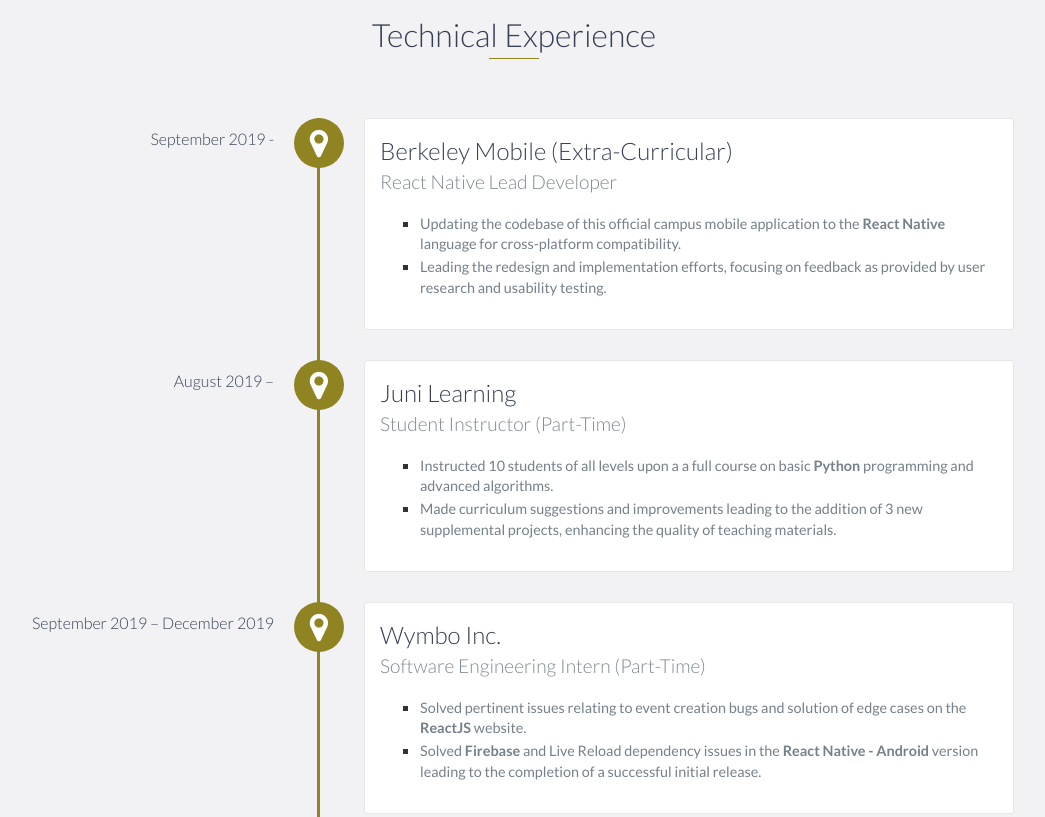
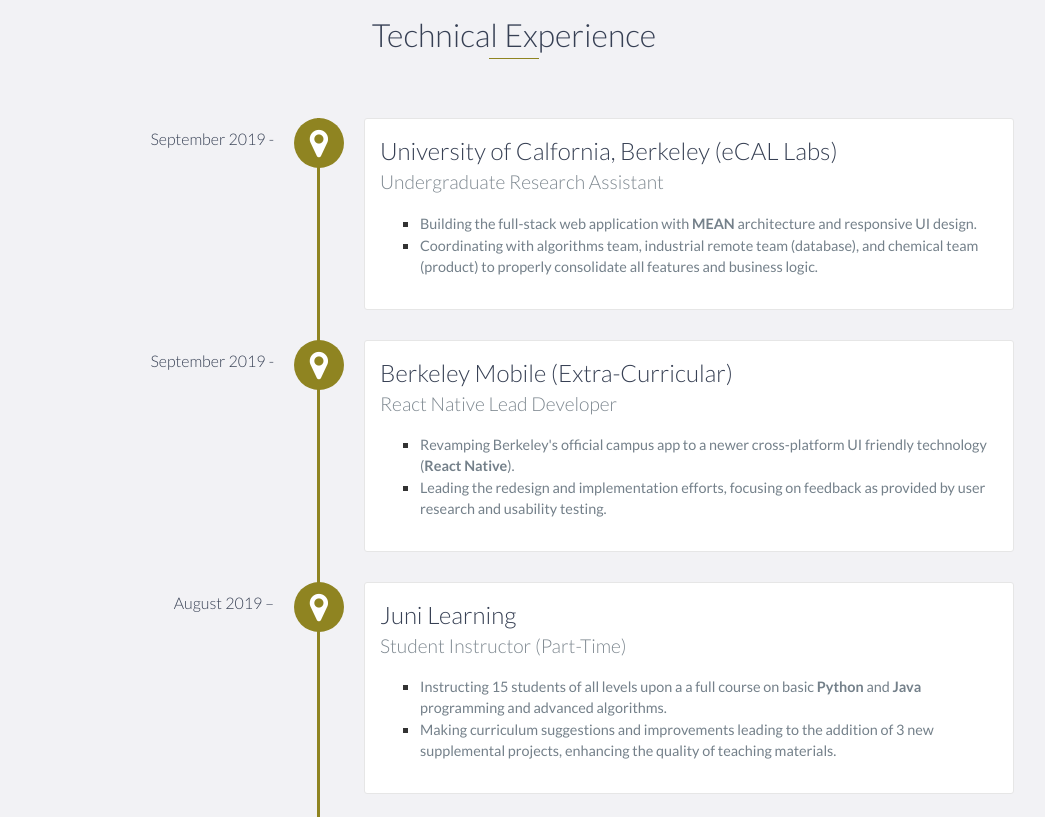
Before and after one commit to AkshatJain1/akshatjain1.github.io, a website: page index.html in a window 1280 px wide. Shown: the part 1080-1897 px from the top of the page, without its empty margins (126-1171 px from the left). Drawn offline with nearby package versions, Linux system fonts and the light colour scheme.

Commit message:
added research position

```diff
--- a/index.html
+++ b/index.html
@@ -112,10 +112,19 @@
         <h2 class="heading">Technical Experience</h2>
         <div id="experience-timeline">
             <div data-date="September 2019 - ">
+                <h3>University of Calfornia, Berkeley (eCAL Labs)</h3>
+                <h4>Undergraduate Research Assistant</h4>
+                <ul style = "list-style-type: square">
+                  <li><p>Building the full-stack web application with <b>MEAN</b> architecture and responsive UI design.</p></li>
+                  <li><p>Coordinating with algorithms team, industrial remote team (database), and chemical team (product) to properly consolidate all features and business logic.</p></li>
+                </ul>
+            </div>
+
+            <div data-date="September 2019 - ">
                 <h3>Berkeley Mobile (Extra-Curricular)</h3>
                 <h4>React Native Lead Developer</h4>
                 <ul style = "list-style-type: square">
-                  <li><p>Updating the codebase of this official campus mobile application to the <b>React Native</b> language for cross-platform compatibility.</p></li>
+                  <li><p>Revamping Berkeley's official campus app to a newer cross-platform UI friendly technology (<b>React Native</b>).</p></li>
                   <li><p>Leading the redesign and implementation efforts, focusing on feedback as provided by user research and usability testing.</p></li>
                 </ul>
             </div>
@@ -125,8 +134,8 @@
                 <h4>Student Instructor (Part-Time)</h4>
                 <p>
                   <ul style = "list-style-type: square">
-                    <li><p>Instructed 10 students of all levels upon a a full course on basic <b>Python</b> programming and advanced algorithms.</p></li>
-                    <li><p>Made curriculum suggestions and improvements leading to the addition of 3 new
+                    <li><p>Instructing 15 students of all levels upon a a full course on basic <b>Python</b> and <b>Java</b> programming and advanced algorithms.</p></li>
+                    <li><p>Making curriculum suggestions and improvements leading to the addition of 3 new
                       supplemental projects, enhancing the quality of teaching materials.</p></li>
                   </ul>
                 </p>
@@ -270,7 +279,7 @@
                         <img width = "300px" height = "330px" src="images/project-cscomp.jpg" />
                     </div>
                     <div class="project-info">
-                        <h3>UIL Computer Science Competition Website</h3>
+                        <h3>Contest Management System</h3>
                         <p>
                           In this project, which I did for my Computer Science UIL region in high school, I built a local web tool to handle local computer science contests. The tool we previously had was hard to set up,  judge with, and count points and I was approached by many other schools asking me to let them use my project in their contest.
                           <br/><br/>
```
Also changed, not shown: 1 other file.
